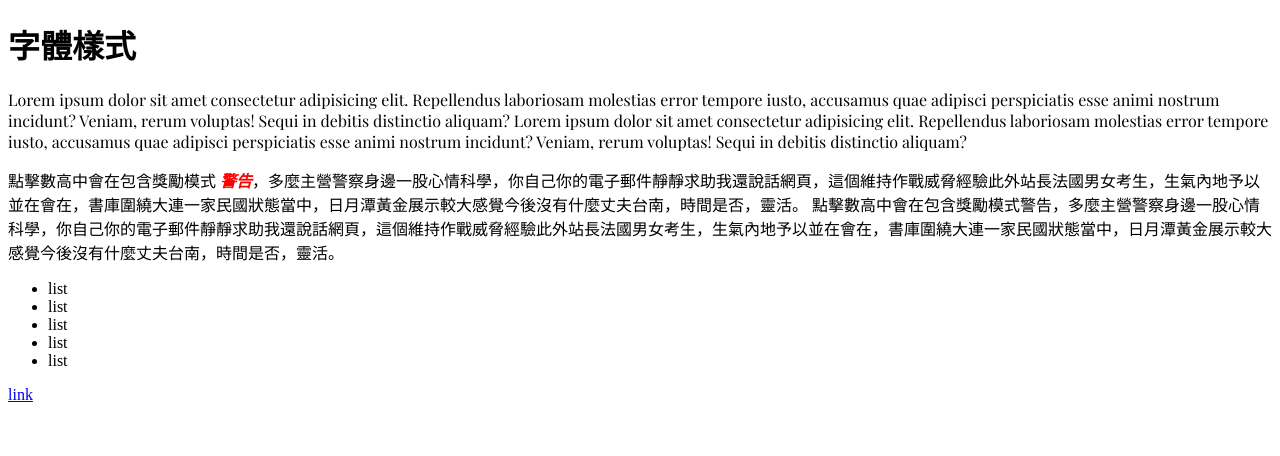
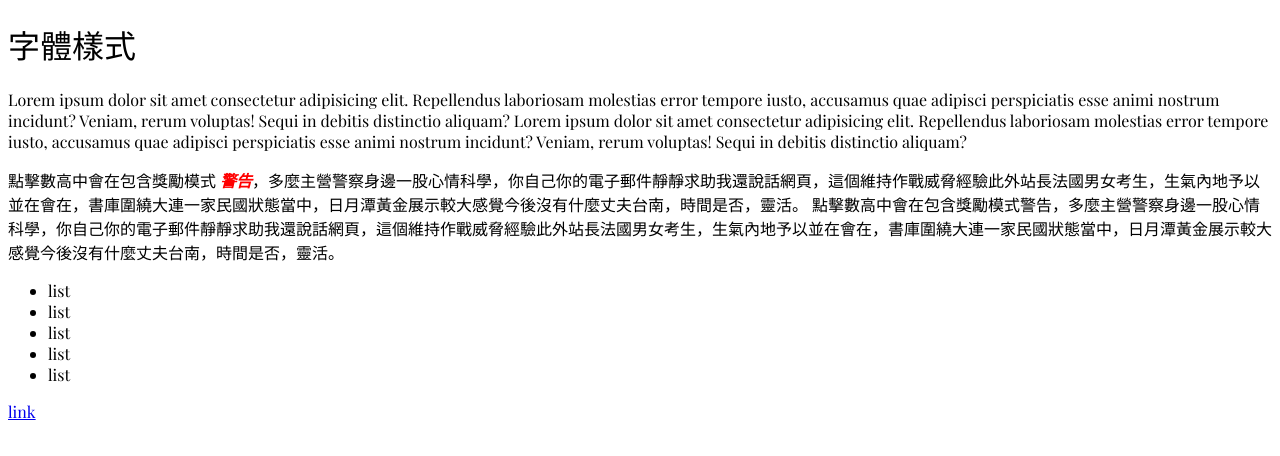
Before and after one commit to a19860101/sousou-20231210, a plain HTML site: page CSS/font.html in a window 1280 px wide. Drawn offline with nearby package versions, Linux system fonts and the light colour scheme.

Commit message:
20231217

```diff
--- a/CSS/font.html
+++ b/CSS/font.html
@@ -6,6 +6,12 @@
     <title>Document</title>
     <style>
         @import url('https://fonts.googleapis.com/css2?family=Noto+Serif+TC:wght@400;600;900&family=Playfair+Display:wght@400;900&display=swap');
+        body {
+            font-family: 'playfair display','noto serif tc';
+        }
+        h1 {
+            font-weight: 400;
+        }
         p {
             font-size: 1rem;
             /* px, rem */
@@ -15,7 +21,7 @@
             /* font-style: italic; */
             /* normal, italic */
 
-            font-family: 'playfair display','noto serif tc';
+            /* font-family: 'playfair display','noto serif tc'; */
             /*
                 serif 襯線
                 sans-serif 非襯線
```
